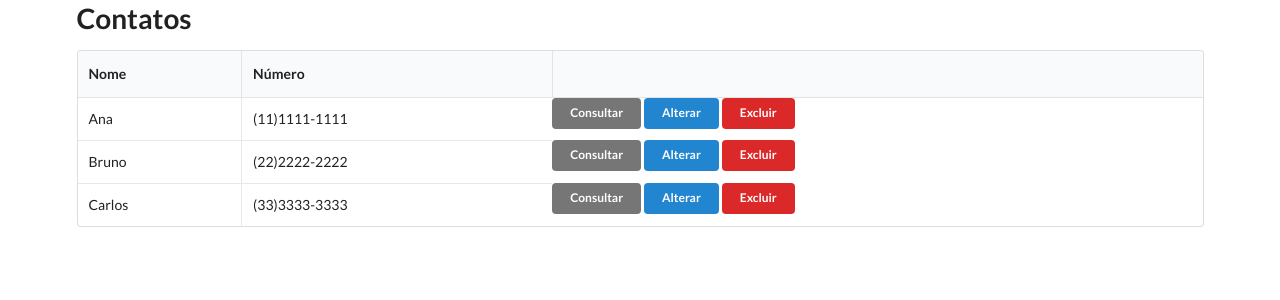
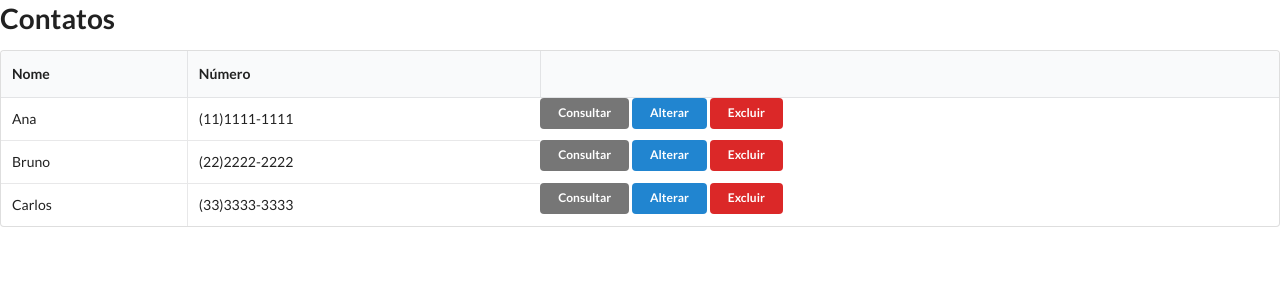
Before and after one commit to otav-o/TreinamentoMS4, a React (Create React App) app in the folder Crud/crud/: page / in a window 1280 px wide. Shown: the top 300 px of the page. Built offline with nearby package versions, Linux system fonts and the light colour scheme.

Commit message:
Criação do componente ContatoCrud para dividir responsabilidades com ContatoLista

```diff
--- a/Crud/crud/src/components/App.js
+++ b/Crud/crud/src/components/App.js
@@ -1,10 +1,10 @@
 import React from 'react';
-import ContatoLista from './contatos/ContatoLista'
+import ContatoCrud from './contatos/ContatoCrud'
 
 class App extends React.Component {
     render() {
         return (
-            <ContatoLista/>
+            <ContatoCrud/>
         );
     }
 }
--- /dev/null
+++ b/Crud/crud/src/components/contatos/ContatoCrud.js
@@ -0,0 +1,23 @@
+// fazer os tratamentos, manter estado do componente ContatoLista
+
+import React from 'react';
+import ContatoLista from './ContatoLista';
+
+class ContatoCrud extends React.Component {
+    render() {
+        return (
+            <div>
+                <h1>Contatos</h1>
+                <ContatoLista objetos={contatos}/>
+            </div>
+        );
+    }
+} // passar o vetor como propriedade
+
+const contatos = [
+    { ContatoId: 'a', Nome: 'Ana', Numero: '(11)1111-1111' },
+    { ContatoId: 'b', Nome: 'Bruno', Numero: '(22)2222-2222' },
+    { ContatoId: 'C', Nome: 'Carlos', Numero: '(33)3333-3333' },
+];
+
+export default ContatoCrud;
--- a/Crud/crud/src/components/contatos/ContatoLista.js
+++ b/Crud/crud/src/components/contatos/ContatoLista.js
@@ -1,9 +1,13 @@
 import React from 'react';
 
 class ContatoLista extends React.Component {
+
+    constructor(props) {
+        super(props);
+    }
     renderItens() { // retornar um mapeamento do vetor de contatos
         return(
-            contatos.map(x => { // para cado contato x, retornar o JSX abaixo
+            this.props.objetos.map(x => { // para cado contato x, retornar o JSX abaixo
                 return (
                     <tr key={x.ContatoId}>
                         <td>{x.Nome}</td>
@@ -17,7 +21,7 @@ class ContatoLista extends React.Component {
         );
     }
 
-    renderLista() { // subrotina para renderizar a lista
+    render() {
         return (
             <table className="ui celled table">
                 <thead>
@@ -33,23 +37,9 @@ class ContatoLista extends React.Component {
             </table>
         );
     }
-
-    render() {
-        return (
-            <div className='ui container'>
-                <h1>Contatos</h1>
-                {this.renderLista()}
-            </div>
-        )
-    }
 }
 
 export default ContatoLista;
 
-const contatos = [
-    { ContatoId: 'a', Nome: 'Ana', Numero: '(11)1111-1111' },
-    { ContatoId: 'b', Nome: 'Bruno', Numero: '(22)2222-2222' },
-    { ContatoId: 'C', Nome: 'Carlos', Numero: '(33)3333-3333' },
-];
 
 // representa uma lista de contatos
```
